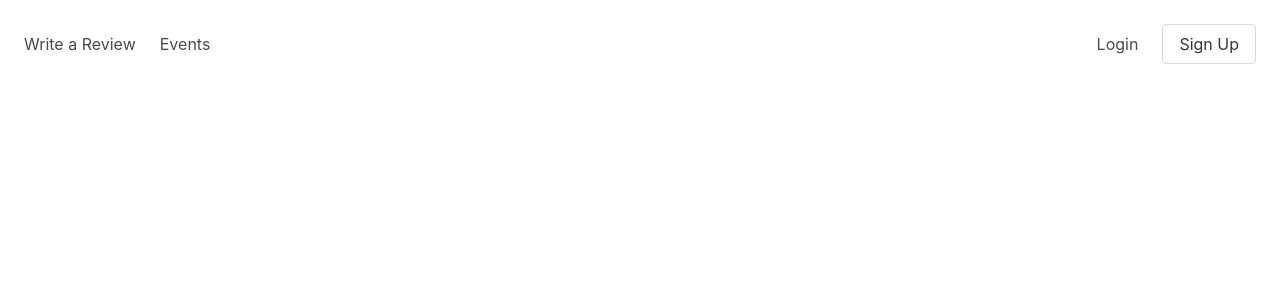
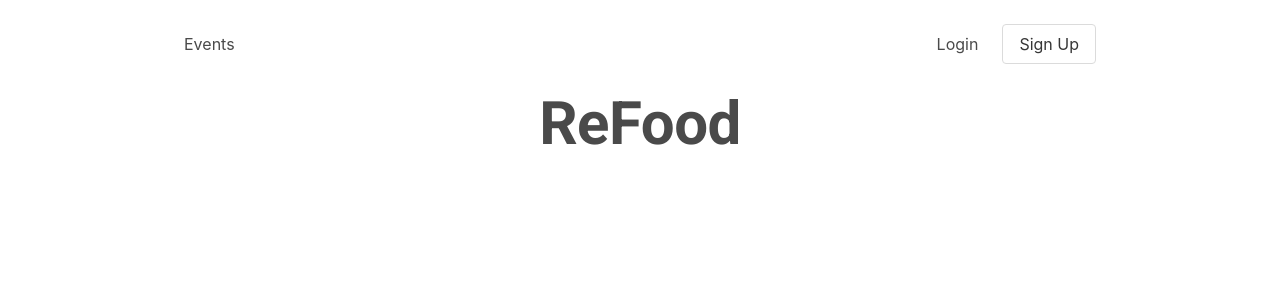
Before and after one commit to henryweng03/refood, a React (Create React App) app: page / in a window 1280 px wide. Shown: the top 300 px of the page. Built offline with nearby package versions, Linux system fonts and the light colour scheme.

Commit message:
Finish bare UI of landing page

```diff
--- a/src/LandingPage/LandingPage.js
+++ b/src/LandingPage/LandingPage.js
@@ -1,10 +1,19 @@
 import React from 'react';
 import { TopNav } from './TopNav/TopNav';
+import styles from './LandingPage.module.css';
+import Typography from '@material-ui/core/Typography';
 
 export function LandingPage() {
 	return (
-		<div>
-			<TopNav/>
-		</div>
+    <div className={styles['content-container']}>
+      <TopNav />
+      <Typography
+        style={{ fontWeight: 600 }}
+        align='center'
+        variant='h2'
+      >
+        ReFood
+      </Typography>
+    </div>
 	);
 }
--- a/src/LandingPage/LandingPage.module.css
+++ b/src/LandingPage/LandingPage.module.css
@@ -0,0 +1,21 @@
+.logo {
+    width: 100px;
+    height: 80px;
+    margin: 50px 0;
+}
+
+.search-area {
+    display: flex;
+    flex-direction: column;
+    align-items: center;
+}
+
+.landing {
+    display: flex;
+    justify-content: center;
+}
+
+.content-container {
+    width: 960px;
+    margin: 0 auto;
+}
--- a/src/LandingPage/TopNav/TopNav.js
+++ b/src/LandingPage/TopNav/TopNav.js
@@ -5,7 +5,6 @@ export function TopNav() {
   return (
     <div className={styles['top-nav']}>
       <div className={styles.left}>
-        <span>Write a Review</span>
 				<span>Events</span>
       </div>
 			<div className={styles.right}>
```
